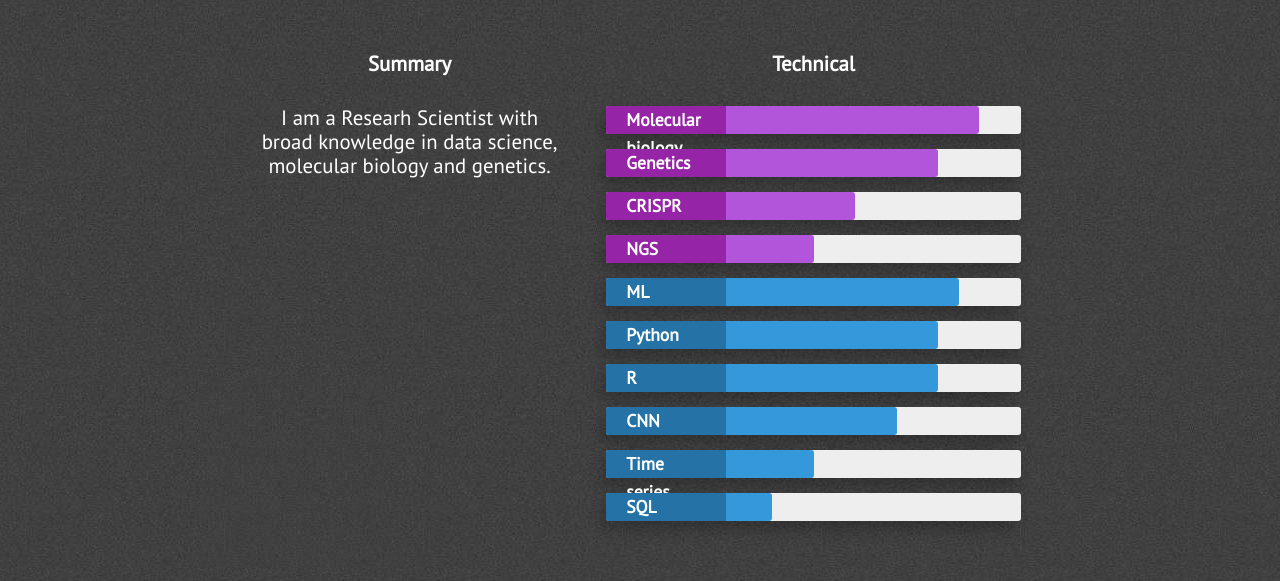
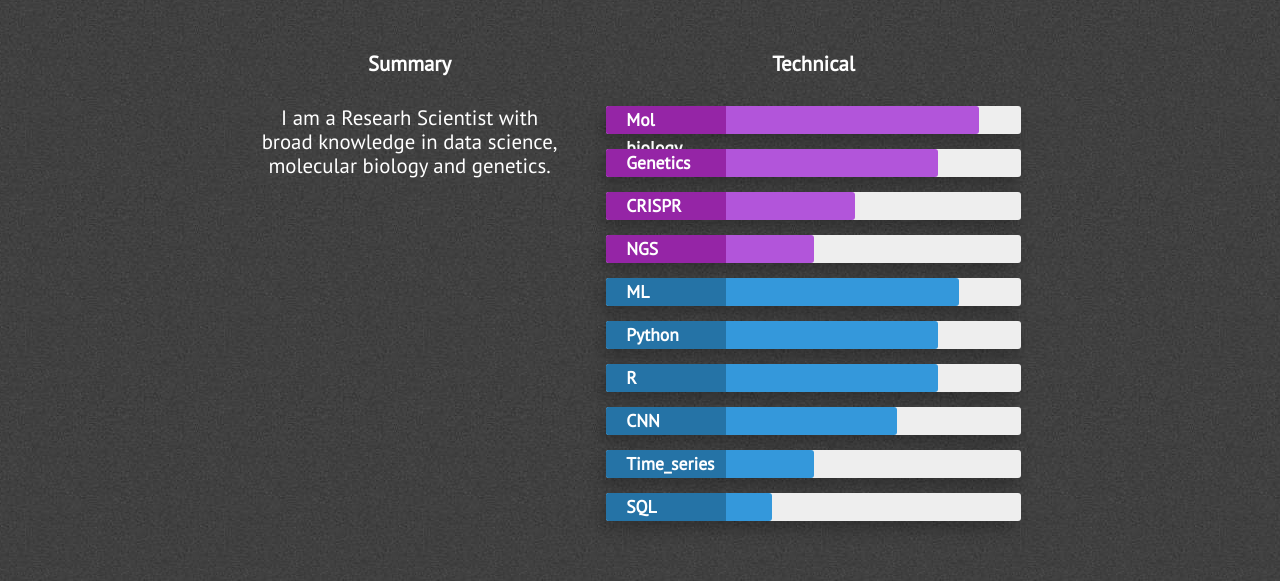
Before and after one commit to ybchan/ybchan.github.io, a Jekyll site: the page built from index.html, in a window 1280 px wide and 900 px high, scrolled down 2032 px. Shown: the part 152-733 px from the top of the window. Built offline with Jekyll 4.4.1, drawn with Linux system fonts in a browser that asks for light colours; nearby versions of some CDN libraries.

Commit message:
Update skills.html

```diff
--- a/_includes/skills.html
+++ b/_includes/skills.html
@@ -15,7 +15,7 @@
                     <h3 class="center-align skills-subsection">Technical</h3>
                     <div class="progress-bars">
                         <div class="skillbar clearfix " data-percent="90%">
-                            <div class="skillbar-title" style="background: #a629b9;"><span>Molecular biology</span></div>
+                            <div class="skillbar-title" style="background: #a629b9;"><span>Mol biology</span></div>
                             <div class="skillbar-bar" style="background: #b255da;"></div>
                         </div> <!-- End Skill Bar -->
 
@@ -56,7 +56,7 @@
                         </div> <!-- End Skill Bar -->
 
                         <div class="skillbar clearfix " data-percent="50%">
-                            <div class="skillbar-title" style="background: #2980b9"><span>Time series</span></div>
+                            <div class="skillbar-title" style="background: #2980b9"><span>Time_series</span></div>
                             <div class="skillbar-bar" style="background: #3498db;"></div>
                         </div> <!-- End Skill Bar -->
 
```
